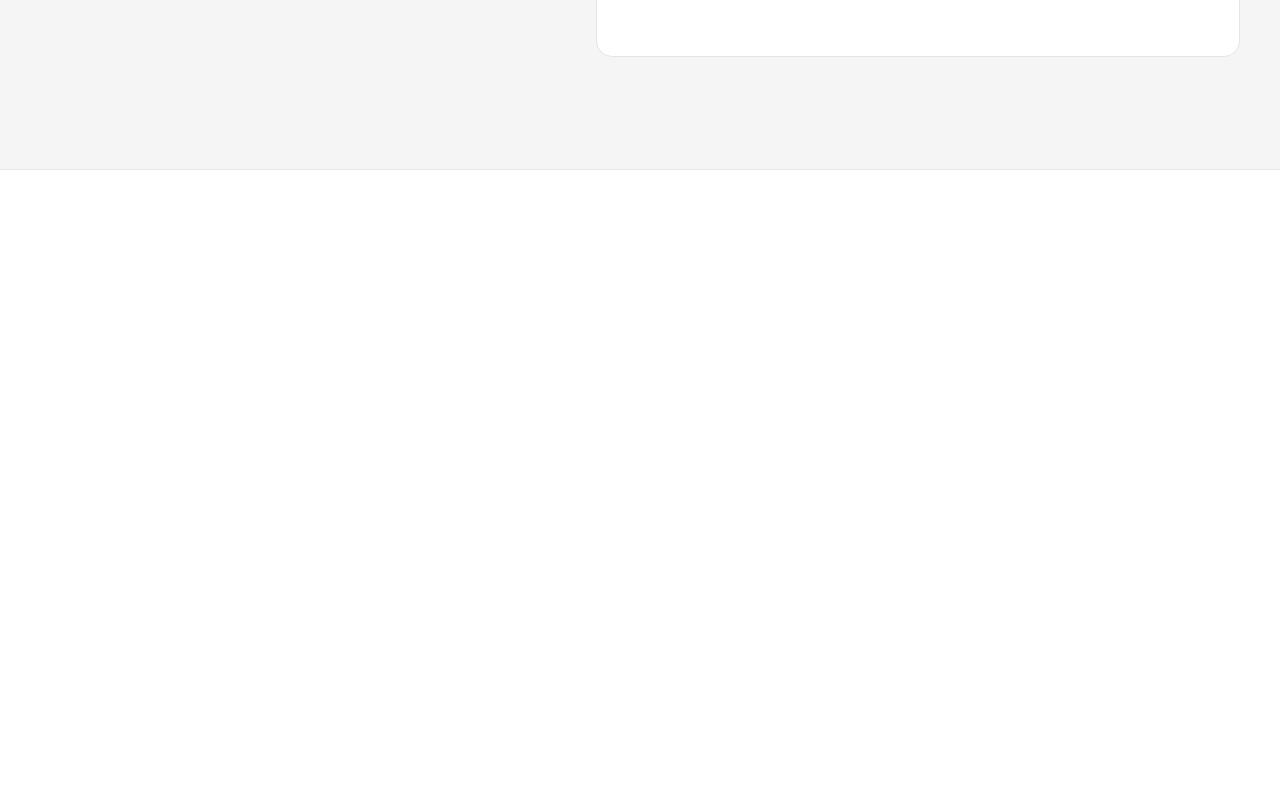
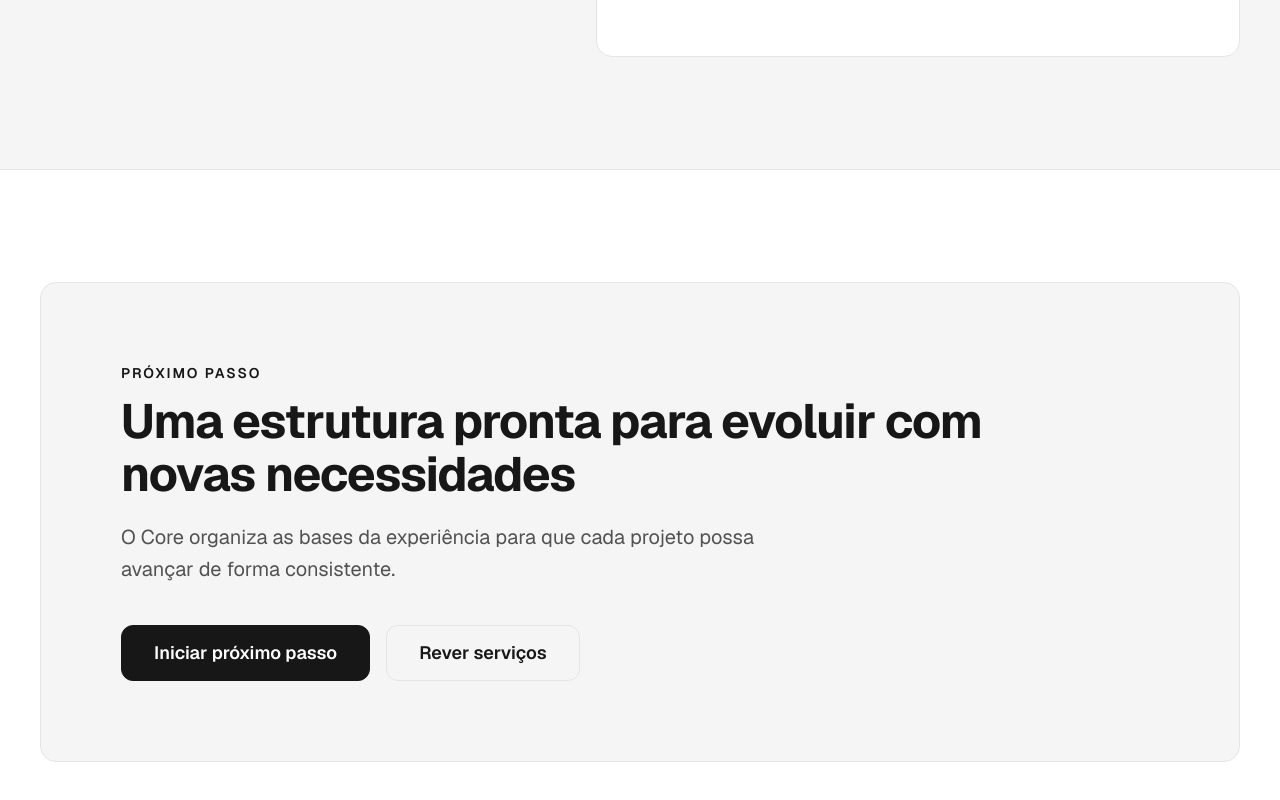
Before and after one commit to MUTANOxB/site-core, a Next.js app: page / in a window 1280 px wide. Shown: the part 6912-7712 px from the top of the page. Before the commit the page ends 7082 px from the top, so only its background shows below. Built offline with nearby package versions, Linux system fonts and the light colour scheme.

Commit message:
feat: add reusable final cta section

```diff
--- a/src/app/page.tsx
+++ b/src/app/page.tsx
@@ -2,6 +2,7 @@ import { siteConfig } from "@/config/site";
 import { AboutSection } from "@/sections/about/AboutSection";
 import { BenefitsSection } from "@/sections/benefits/BenefitsSection";
 import { FAQSection } from "@/sections/faq/FAQSection";
+import { FinalCTASection } from "@/sections/final-cta/FinalCTASection";
 import { GallerySection } from "@/sections/gallery/GallerySection";
 import { HeroSection } from "@/sections/hero/HeroSection";
 import { LocationSection } from "@/sections/location/LocationSection";
@@ -9,6 +10,7 @@ import { ServicesSection } from "@/sections/services/ServicesSection";
 import { TestimonialsSection } from "@/sections/testimonials/TestimonialsSection";
 import type { BenefitsContent } from "@/types/benefits";
 import type { FAQContent } from "@/types/faq";
+import type { FinalCTAContent } from "@/types/final-cta";
 import type { GalleryContent } from "@/types/gallery";
 import type { LocationContent } from "@/types/location";
 import type { ServicesContent } from "@/types/services";
@@ -154,6 +156,21 @@ const locationContent: LocationContent = {
   address: "Endereço demonstrativo · Centro · Cidade — UF",
 };
 
+const finalCTAContent: FinalCTAContent = {
+  eyebrow: "Próximo passo",
+  title: "Uma estrutura pronta para evoluir com novas necessidades",
+  description:
+    "O Core organiza as bases da experiência para que cada projeto possa avançar de forma consistente.",
+  primaryAction: {
+    label: "Iniciar próximo passo",
+    href: "#inicio",
+  },
+  secondaryAction: {
+    label: "Rever serviços",
+    href: "#servicos",
+  },
+};
+
 export default function Home() {
   return (
     <main id="main-content" tabIndex={-1}>
@@ -196,6 +213,7 @@ export default function Home() {
           </div>
         }
       />
+      <FinalCTASection content={finalCTAContent} id="cta-final" />
     </main>
   );
 }
--- /dev/null
+++ b/src/sections/final-cta/FinalCTASection.tsx
@@ -0,0 +1,61 @@
+import { Button } from "@/components/ui/Button";
+import { Container } from "@/components/ui/Container";
+import { Section } from "@/components/ui/Section";
+import { SectionTitle } from "@/components/ui/SectionTitle";
+import type { FinalCTAContent } from "@/types/final-cta";
+
+export type FinalCTASectionProps = {
+  content: FinalCTAContent;
+  id?: string;
+};
+
+export function FinalCTASection({
+  content,
+  id,
+}: FinalCTASectionProps) {
+  const {
+    description,
+    eyebrow,
+    primaryAction,
+    secondaryAction,
+    title,
+  } = content;
+  const headingId = id ? `${id}-title` : undefined;
+
+  return (
+    <Section aria-labelledby={headingId} id={id}>
+      <Container>
+        <div className="rounded-lg border border-border bg-surface px-6 py-10 sm:px-10 sm:py-12 lg:px-14 lg:py-16 xl:px-20 xl:py-20 2xl:px-24 2xl:py-24">
+          <SectionTitle
+            className="min-w-0 break-words xl:max-w-4xl"
+            description={description}
+            eyebrow={eyebrow}
+            headingId={headingId}
+            title={title}
+          />
+
+          <div className="mt-8 flex flex-col gap-3 sm:flex-row sm:flex-wrap sm:items-center xl:mt-10 xl:gap-4">
+            <Button
+              className="w-full min-w-0 max-w-full whitespace-normal break-words text-center sm:w-auto xl:min-h-14 xl:px-8 xl:text-lg"
+              href={primaryAction.href}
+              size="lg"
+            >
+              {primaryAction.label}
+            </Button>
+
+            {secondaryAction ? (
+              <Button
+                className="w-full min-w-0 max-w-full whitespace-normal break-words text-center sm:w-auto xl:min-h-14 xl:px-8 xl:text-lg"
+                href={secondaryAction.href}
+                size="lg"
+                variant="secondary"
+              >
+                {secondaryAction.label}
+              </Button>
+            ) : null}
+          </div>
+        </div>
+      </Container>
+    </Section>
+  );
+}
--- /dev/null
+++ b/src/types/final-cta.ts
@@ -0,0 +1,12 @@
+export type FinalCTAAction = {
+  label: string;
+  href: string;
+};
+
+export type FinalCTAContent = {
+  eyebrow?: string;
+  title: string;
+  description?: string;
+  primaryAction: FinalCTAAction;
+  secondaryAction?: FinalCTAAction;
+};
```
Also changed, not shown: 1 other file (tests, documents, lock files or other folders).
